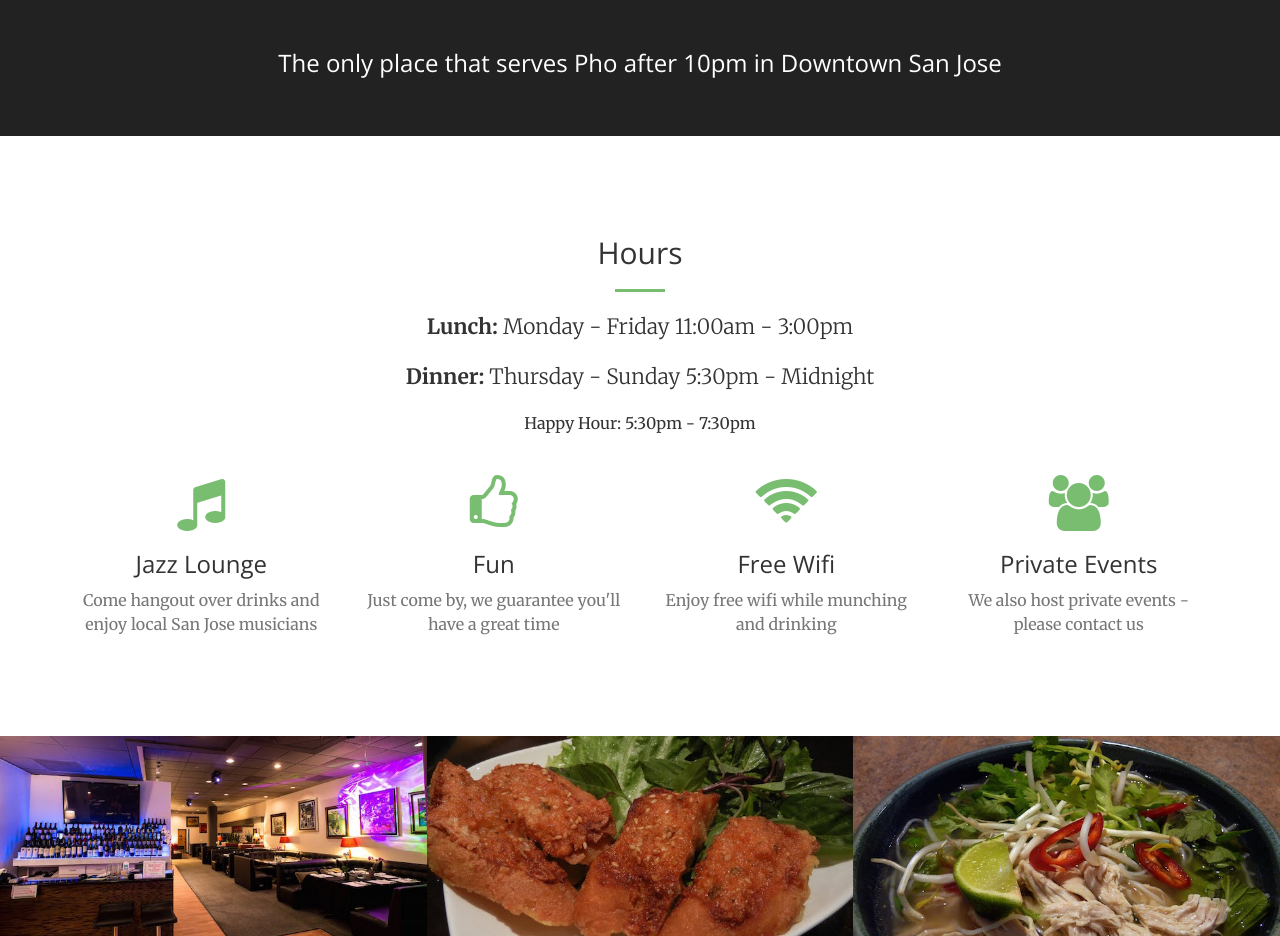
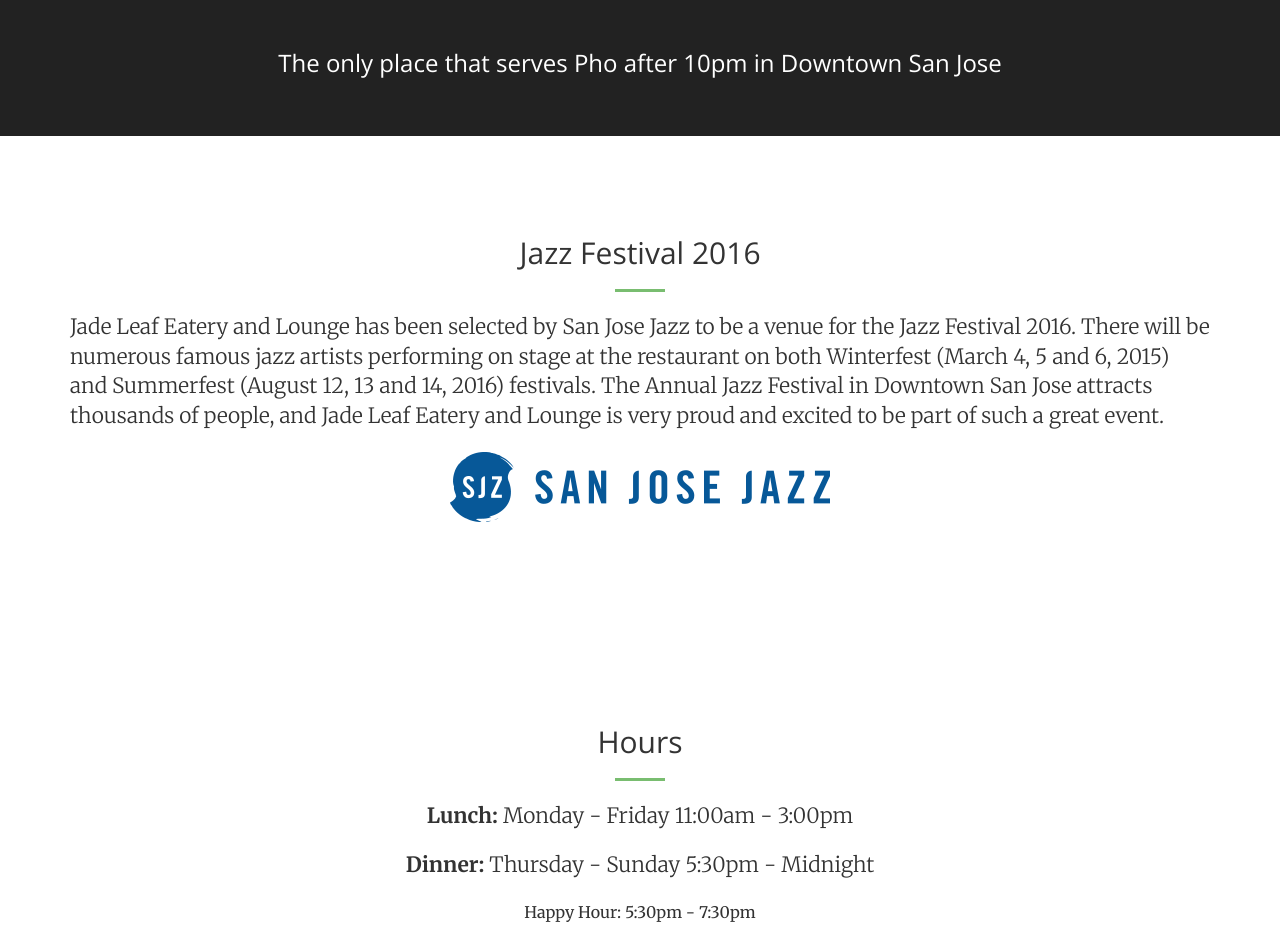
Before and after one commit to kprakobkit/jadeleaf, a website: page app/index.html in a window 1280 px wide. Shown: the part 820-1756 px from the top of the page. Drawn offline with nearby package versions, Linux system fonts and the light colour scheme.

Commit message:
Add information on san jose jazz festival.

```diff
--- a/app/index.html
+++ b/app/index.html
@@ -86,6 +86,22 @@
         </div>
       </div>
     </aside>
+
+    <section id="jazz-festival">
+      <div class="container">
+        <div class="col-lg-12 text-center">
+          <h2 class="section-heading">Jazz Festival 2016</h2>
+          <hr class="primary">
+        </div>
+        <p class="lead">
+          Jade Leaf Eatery and Lounge has been selected by San Jose Jazz to be a venue for the Jazz Festival 2016. There will be numerous famous jazz artists performing on stage at the restaurant on both Winterfest (March 4, 5 and 6, 2015) and Summerfest (August 12, 13 and 14, 2016) festivals.
+          The Annual Jazz Festival in Downtown San Jose attracts thousands of people, and Jade Leaf Eatery and Lounge is very proud and excited to be part of such a great event.
+        </p>
+      </div>
+      <a href="http://sanjosejazz.org/" target="_blank">
+        <img src="img/san_jose_jazz.png" class="img-responsive center-block" alt="San Jose Jazz Logo">
+      </a>
+    </section>
 
     <section id="about">
       <div class="container">
```
Also changed, not shown: app/img/san_jose_jazz.png (added).
